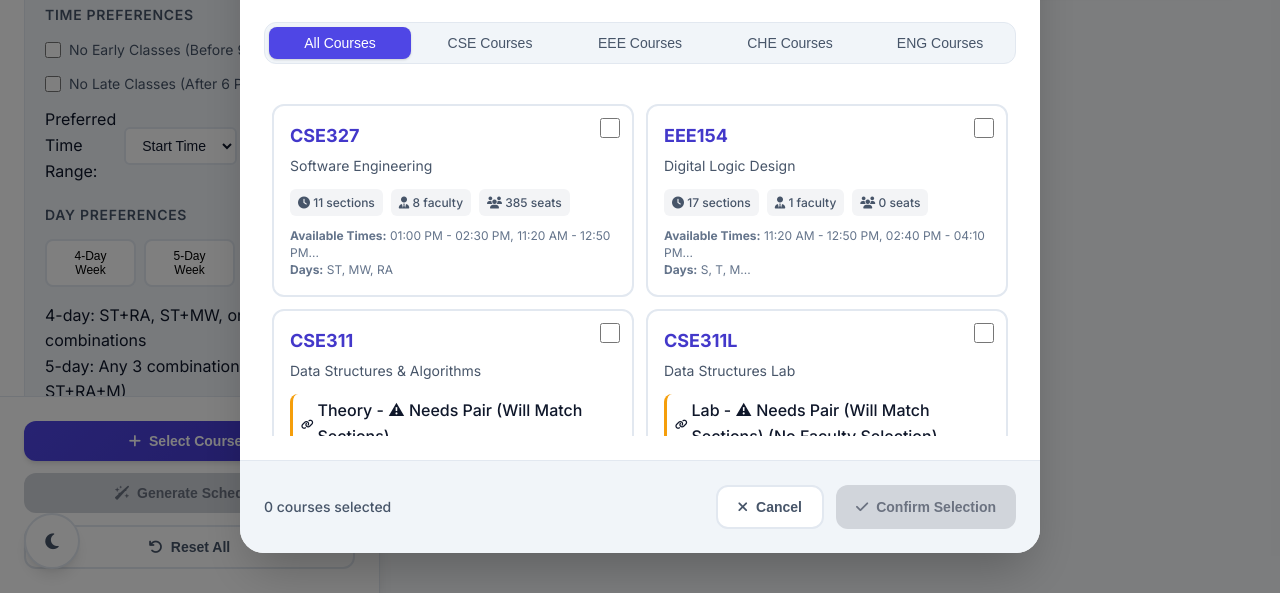
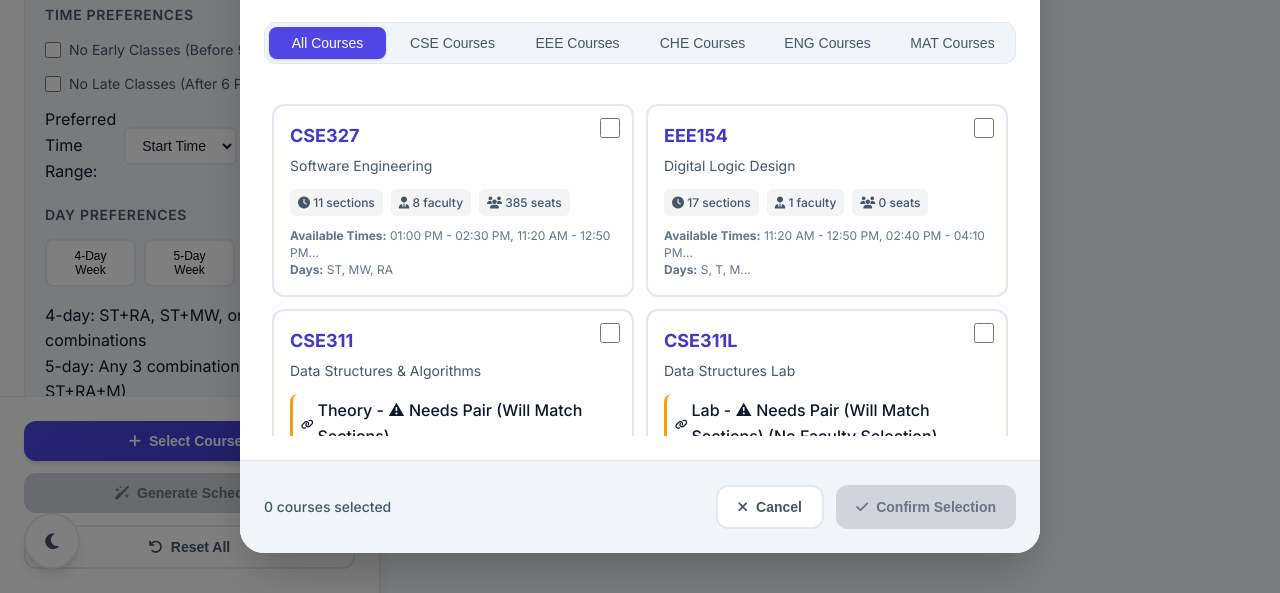
Before and after one commit to Tous1f/Advising-NSU, a website: page index.html in a window 1280 px wide. Both pictures are taken after a click on the button "Select Courses". Shown: the part 207-800 px from the top of the page. Drawn offline with Linux system fonts and the light colour scheme.

Commit message:
Add MAT Courses filter tab to course selection modal - Added MAT Courses button to filter tabs - MAT361 courses will now be visible in course selection

```diff
--- a/index.html
+++ b/index.html
@@ -316,6 +316,8 @@
                     data-filter="che">CHE Courses</button>
             <button class="filter-tab"
                     data-filter="eng">ENG Courses</button>
+            <button class="filter-tab"
+                    data-filter="mat">MAT Courses</button>
           </div>
         </div>
 
```
